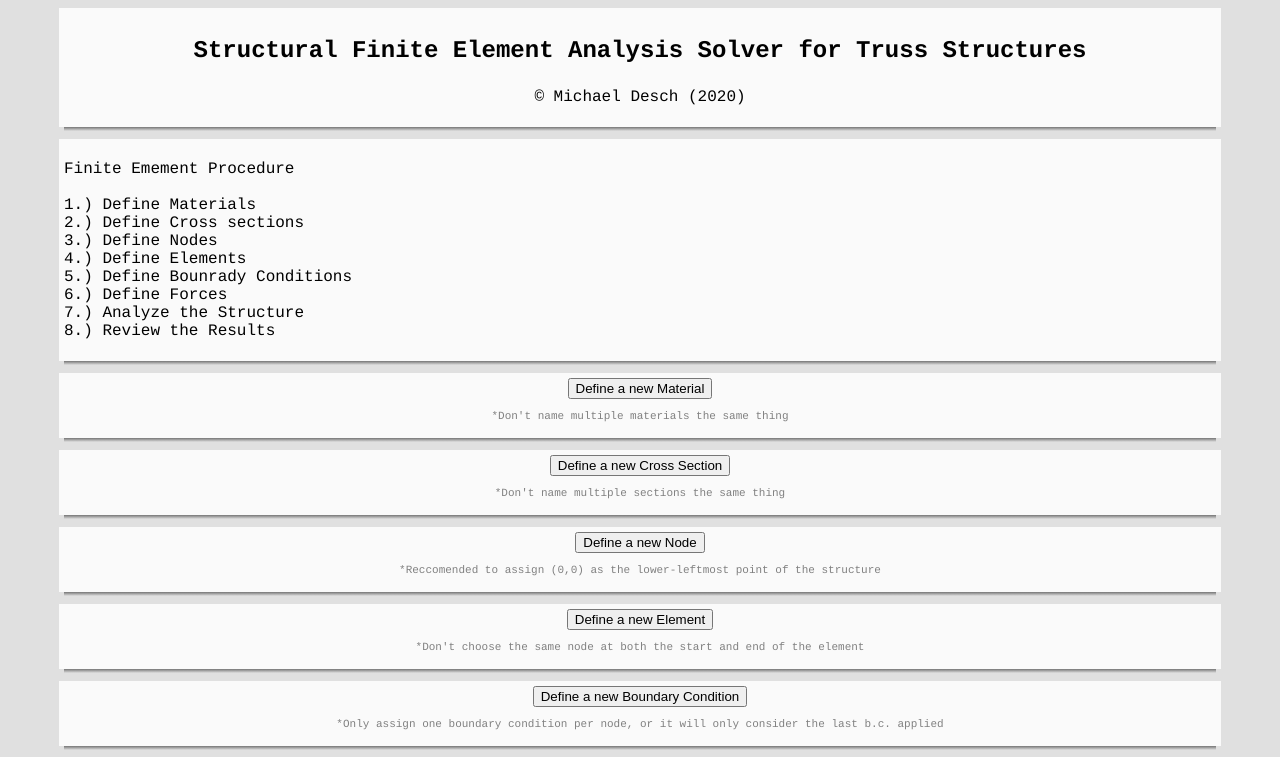
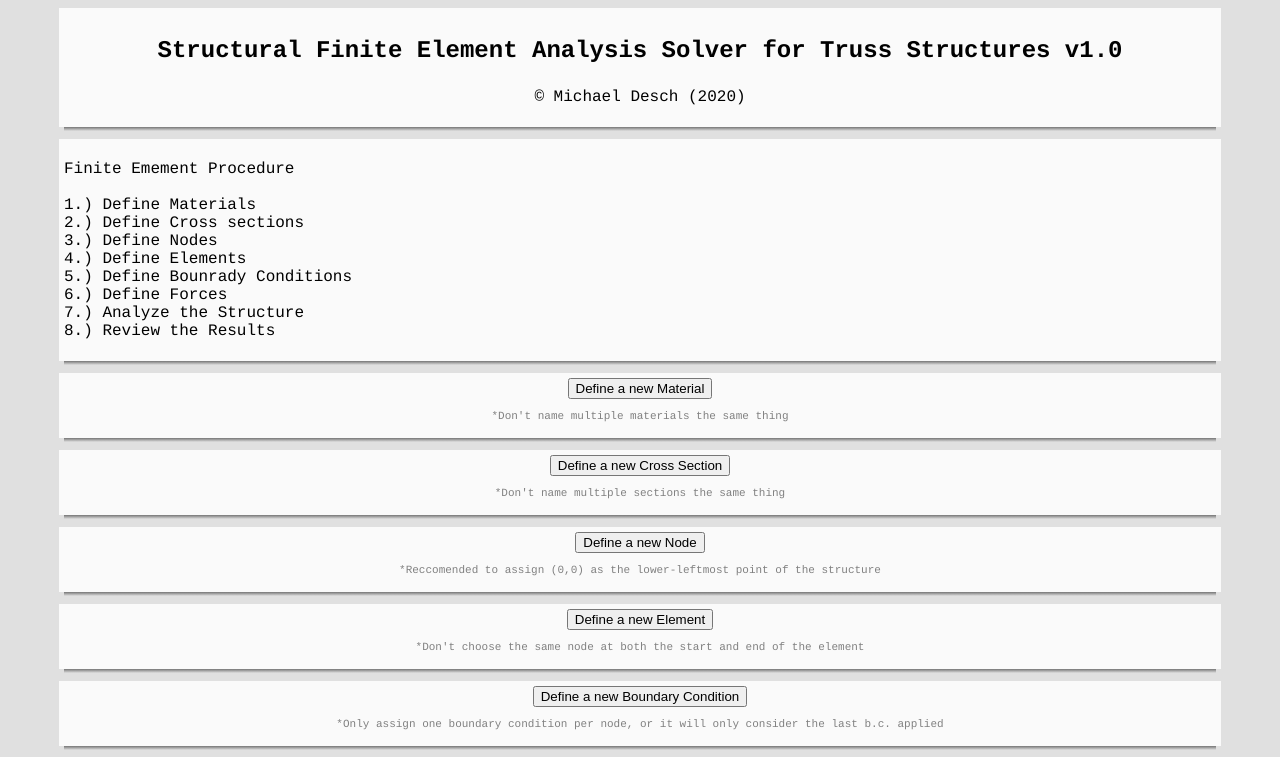
Before and after one commit to mdesch/mdesch.github.io, a plain HTML site: page fea.html in a window 1280 px wide. Shown: the part 42-799 px from the top of the page. Drawn offline with nearby package versions, Linux system fonts and the light colour scheme.

Commit message:
Update fea.html

```diff
--- a/fea.html
+++ b/fea.html
@@ -58,7 +58,7 @@
       <div class="spacer"></div>
       <div class="cont">
         <center>
-          <p style="font-size:24px"><b>Structural Finite Element Analysis Solver for Truss Structures</b></p>
+          <p style="font-size:24px"><b>Structural Finite Element Analysis Solver for Truss Structures v1.0</b></p>
           <p>© Michael Desch (2020)</p>
         </center>
       </div>
```
